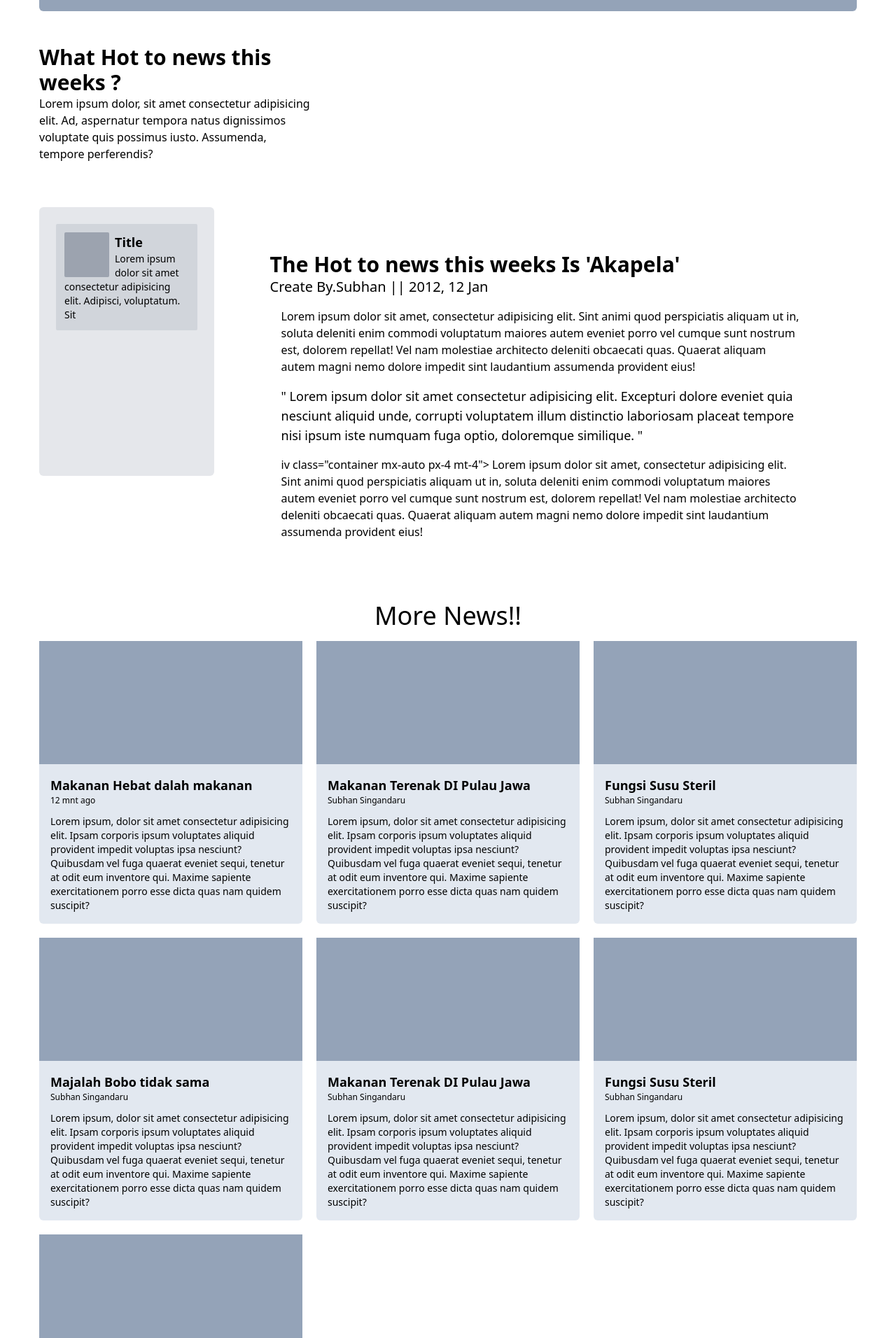
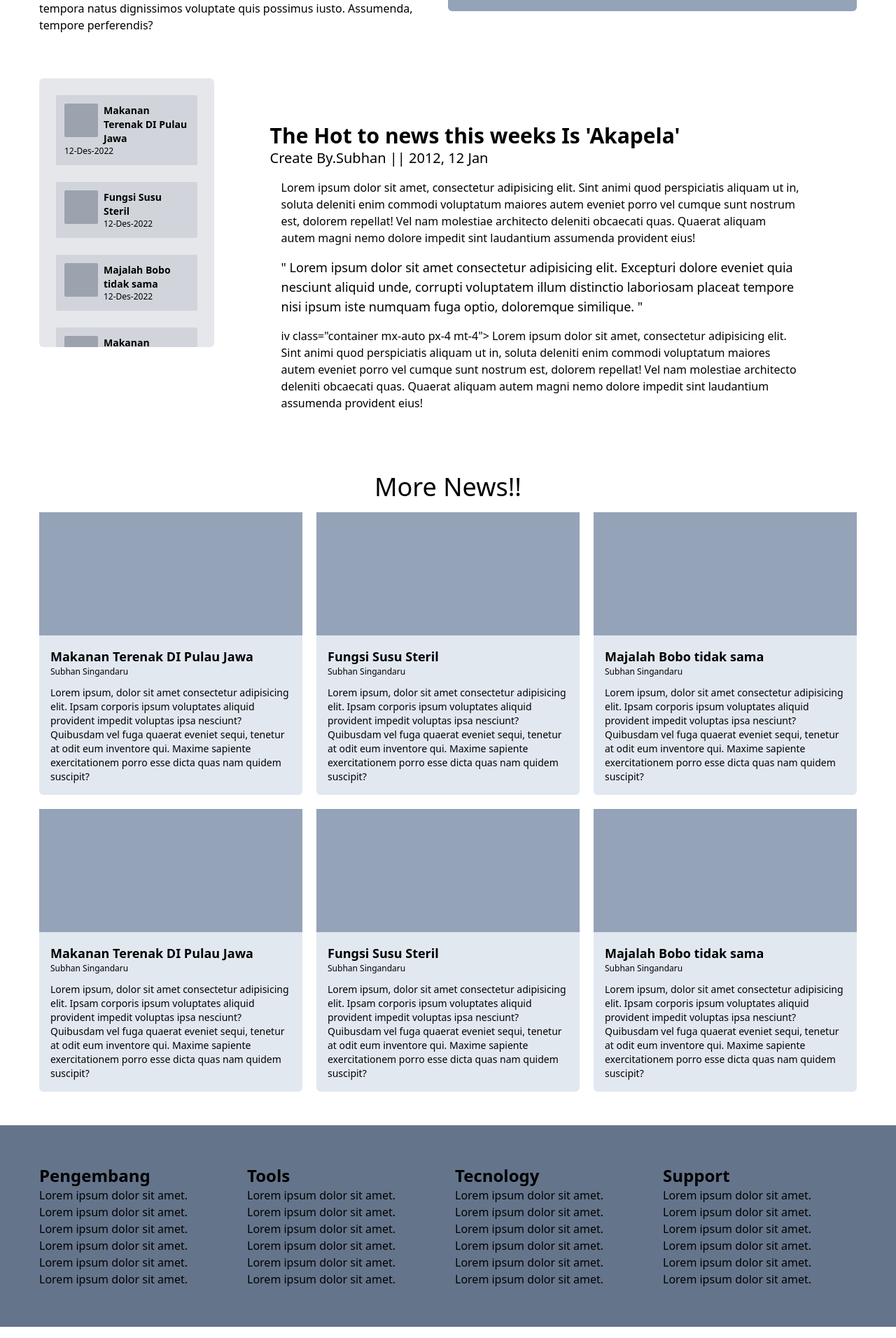
Before and after one commit to subhan-sd/PortalBaca, a Vue app: page / in a window 1280 px wide. Shown: the part 388-2300 px from the top of the page at 70% size. Built offline with nearby package versions, Linux system fonts and the light colour scheme; data requests are answered from the project's data file.

Commit message:
penambahan footer

```diff
--- a/src/views/Home.vue
+++ b/src/views/Home.vue
@@ -1,29 +1,28 @@
 <template>
   <div class="container mx-auto px-14 mb-4">
+
+    <div class="slider grid grid-cols-2 max-md:grid-cols-1">
+    <!-- Slider News Text -->
+      <div class="news-week mt-12">
+      <div class="text mr-4">
+        <p class="text-7xl font-semibold">What Hot to news this weeks ?</p>
+        <p class="mt-2 font-light">Lorem ipsum dolor, sit amet consectetur adipisicing elit. Ad, aspernatur tempora natus dignissimos voluptate quis possimus iusto. Assumenda, tempore perferendis?</p>
+      </div>
+    </div>
+    <!-- Slider image -->
     <div class="jumbotron w-full mt-6 bg-slate-400 h-72 rounded-md " ></div>
-
-    <div class="news-week flex flex-row mt-12">
-      <div class="text basis-1/3 mr-4">
-        <p class="text-3xl font-semibold">What Hot to news this weeks ?</p>
-        <p class="font-normal">Lorem ipsum dolor, sit amet consectetur adipisicing elit. Ad, aspernatur tempora natus dignissimos voluptate quis possimus iusto. Assumenda, tempore perferendis?</p>
-      </div>
-      <!-- <div class=" bg-gray-300 h-auto rounded-md flex-1 overflow-hidden p-4">
-        <div class=" h-28 w-28 bg-slate-800 rounded-sm float-left mr-6"></div>
-        <div class="headline ">
-          <p class="title text-2xl ml-4 font-semibold">Title</p>
-          <p>Lorem ipsum dolor sit amet consectetur adipisicing elit. Adipisci, voluptatum. Sit impedit tenetur eveniet sapiente inventore nisi sint itaque corrupti, vel porro nam earum tempora non. Voluptate ab delectus quia.</p>
-        </div>
-      </div> -->
     </div>
 
+
+    <!-- Content Hot News -->
     <div class="hot-news flex flex-row mt-16 ">
-      <div class="div h-96 basis-1/3 bg-gray-200 rounded-md">
+      <div class="div h-96 basis-1/3 bg-gray-200 rounded-md overflow-x-scroll max-lg:hidden">
 
-        <div class=" bg-gray-300 h-auto rounded-sm flex-1 overflow-hidden p-3 m-6">
-        <div class=" h-16 w-16 bg-gray-400 rounded-sm float-left mr-2"></div>
+        <div class=" bg-gray-300 h-auto rounded-sm flex-1 overflow-hidden text-ellipsis p-3 m-6 " v-for="i in items" :key="i.id">
+        <div class=" h-12 w-12 bg-gray-400 rounded-sm float-left mr-2"></div>
         <div class="headline ">
-          <p class="title text-lg ml-4 font-semibold">Title</p>
-          <p class="text-sm">Lorem ipsum dolor sit amet consectetur adipisicing elit. Adipisci, voluptatum. Sit </p>
+          <p class="title text-sm ml-4 font-semibold">{{i.judul}}</p>
+          <p class="text-xs">{{ i.waktu}}</p>
         </div>
         </div>
 
@@ -44,24 +43,13 @@
       </div>
     </div>
 
+    <!-- Another News Paper -->
     <p class="text-center mt-6 text-4xl font-medium mb-4">More News!!</p>
-    <div class="content grid grid-cols-3 gap-5">
-      <!-- Text Asli -->
-      <div class="dev h-auto bg-slate-200  rounded-md">
-        <div class="pict bg-slate-400 w-auto h-44 "></div>
-        <div class="text p-4">
-          <p class="title text-lg font-semibold">Makanan Hebat dalah makanan </p>
-          <p class="font-light text-xs">
-            12 mnt ago
-          </p>
-          <p class="text-sm mt-3">Lorem ipsum, dolor sit amet consectetur adipisicing elit. Ipsam corporis ipsum voluptates aliquid provident impedit voluptas ipsa nesciunt? Quibusdam vel fuga quaerat eveniet sequi, tenetur at odit eum inventore qui. Maxime sapiente exercitationem porro esse dicta quas nam quidem suscipit? </p>
-        </div>
-      </div>
-
+    <div class="content grid grid-cols-3 max-lg:grid-cols-2 gap-5">
       <!-- Looping Vor -->
 
-      <div class="dev h-auto bg-slate-200  rounded-md" v-for="i in items" :key="i.id">
-        <div class="pict bg-slate-400 w-auto h-44 "></div>
+      <div class="dev h-auto bg-slate-200 rounded-md max-sm:overflow-hidden max-sm:h-64" v-for="i in items" :key="i.id">
+        <div class="pict bg-slate-400 w-auto h-44 max-sm:h-24 "></div>
         <div class="text p-4">
           <p class="title text-lg font-semibold">{{ i.judul }}</p>
           <p class="font-light text-xs">
@@ -72,8 +60,54 @@
       </div>
 
     </div>
+  </div >
 
-  </div >
+    <footer class="w-full h-auto bg-slate-500 mt-12 grid grid-cols-4 gap-5 container p-14">
+      <div class="div grid grid-cols-1">
+        <div class="head text-2xl font-semibold">
+          Pengembang
+        </div>
+        <p>Lorem ipsum dolor sit amet.</p>
+        <p>Lorem ipsum dolor sit amet.</p>
+        <p>Lorem ipsum dolor sit amet.</p>
+        <p>Lorem ipsum dolor sit amet.</p>
+        <p>Lorem ipsum dolor sit amet.</p>
+        <p>Lorem ipsum dolor sit amet.</p>
+      </div>
+      <div class="div grid grid-cols-1">
+        <div class="head text-2xl font-semibold">
+          Tools
+        </div>
+        <p>Lorem ipsum dolor sit amet.</p>
+        <p>Lorem ipsum dolor sit amet.</p>
+        <p>Lorem ipsum dolor sit amet.</p>
+        <p>Lorem ipsum dolor sit amet.</p>
+        <p>Lorem ipsum dolor sit amet.</p>
+        <p>Lorem ipsum dolor sit amet.</p>
+      </div>
+      <div class="div grid grid-cols-1">
+        <div class="head text-2xl font-semibold">
+          Tecnology
+        </div>
+        <p>Lorem ipsum dolor sit amet.</p>
+        <p>Lorem ipsum dolor sit amet.</p>
+        <p>Lorem ipsum dolor sit amet.</p>
+        <p>Lorem ipsum dolor sit amet.</p>
+        <p>Lorem ipsum dolor sit amet.</p>
+        <p>Lorem ipsum dolor sit amet.</p>
+      </div>
+      <div class="div grid grid-cols-1">
+        <div class="head text-2xl font-semibold">
+          Support
+        </div>
+        <p>Lorem ipsum dolor sit amet.</p>
+        <p>Lorem ipsum dolor sit amet.</p>
+        <p>Lorem ipsum dolor sit amet.</p>
+        <p>Lorem ipsum dolor sit amet.</p>
+        <p>Lorem ipsum dolor sit amet.</p>
+        <p>Lorem ipsum dolor sit amet.</p>
+      </div>
+    </footer>
 </template>
 
 <script>
```
